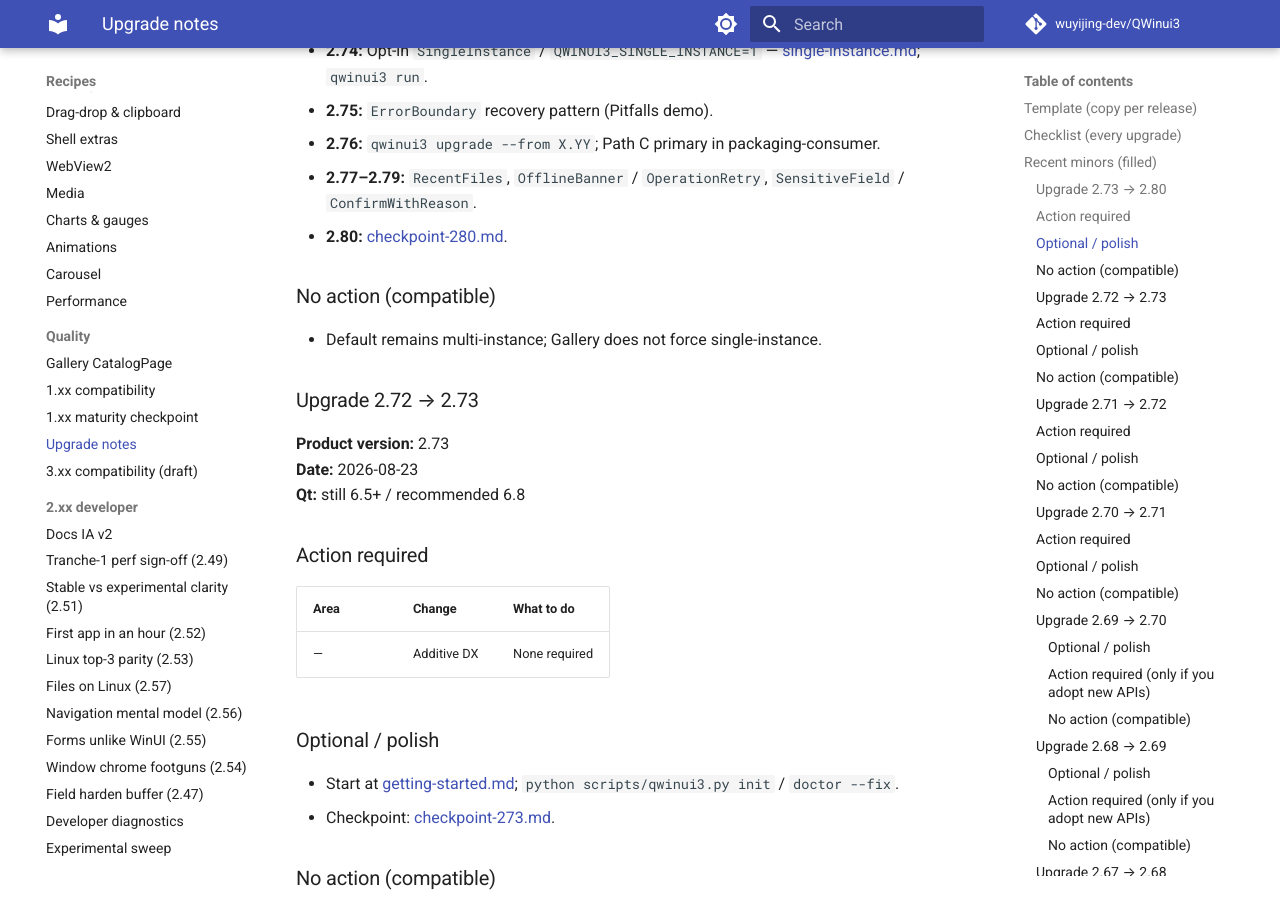
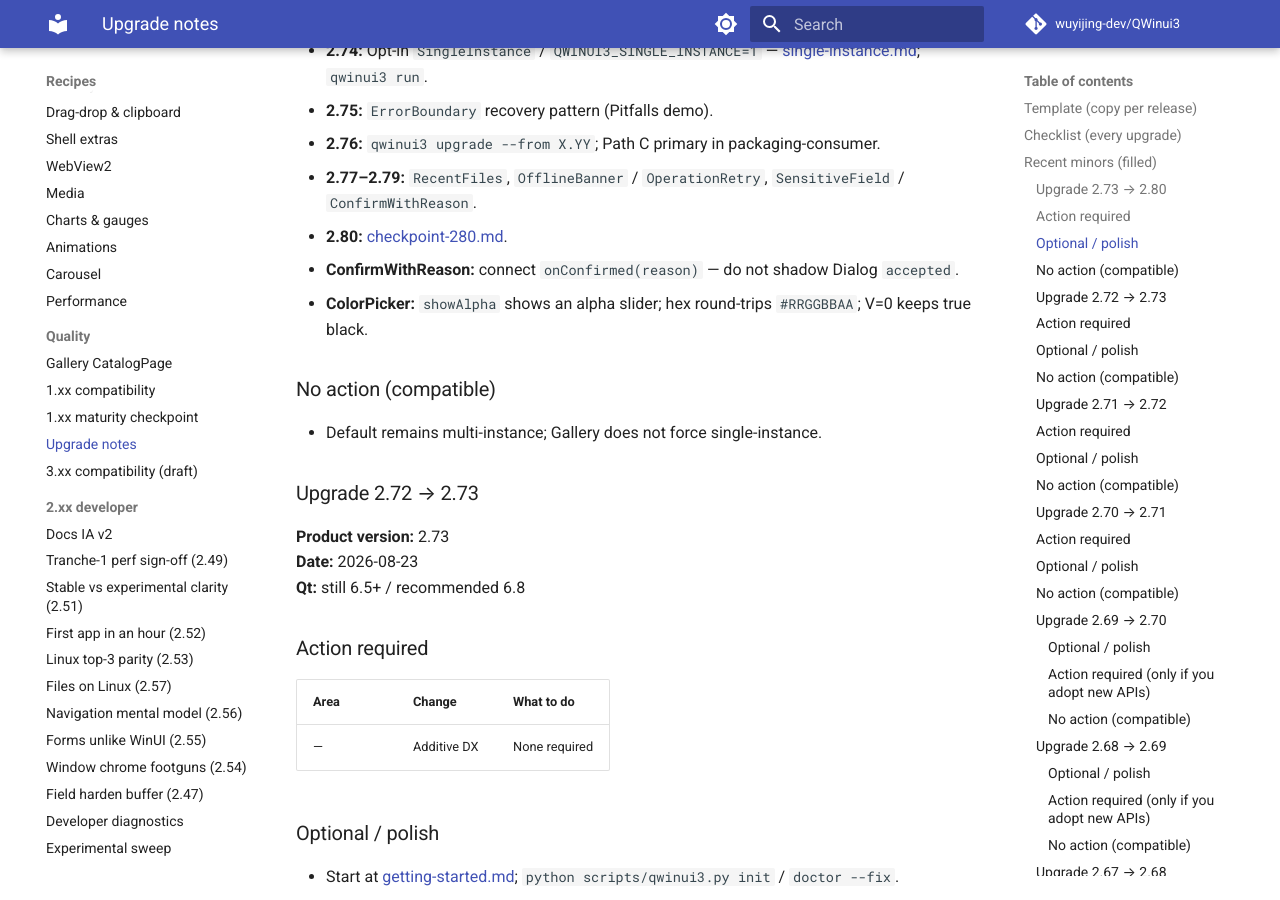
Before and after one commit to wuyijing-dev/QWinui3, an MkDocs documentation site: the page built from docs/upgrade-notes.md, in a window 1280 px wide and 900 px high, scrolled down 1716 px. Built offline with MkDocs 1.6.1 and Material for MkDocs 9.7.7, drawn with Linux system fonts in a browser that asks for light colours; comment, search, counter and statistics services are not loaded.

Commit message:
Rename ConfirmWithReason signal to confirmed(reason).
Avoids shadowing Dialog's parameterless accepted and restores ContentDialog close semantics.

```diff
--- a/docs/upgrade-notes.md
+++ b/docs/upgrade-notes.md
@@ -64,7 +64,8 @@
 - **2.76:** `qwinui3 upgrade --from X.YY`; Path C primary in packaging-consumer.
 - **2.77–2.79:** `RecentFiles`, `OfflineBanner` / `OperationRetry`, `SensitiveField` / `ConfirmWithReason`.
 - **2.80:** [checkpoint-280.md](checkpoint-280.md).
-
+- **ConfirmWithReason:** connect `onConfirmed(reason)` — do not shadow Dialog `accepted`.
+- **ColorPicker:** `showAlpha` shows an alpha slider; hex round-trips `#RRGGBBAA`; V=0 keeps true black.
 ### No action (compatible)
 - Default remains multi-instance; Gallery does not force single-instance.
 
```
Also changed, not shown: 2 other files.
